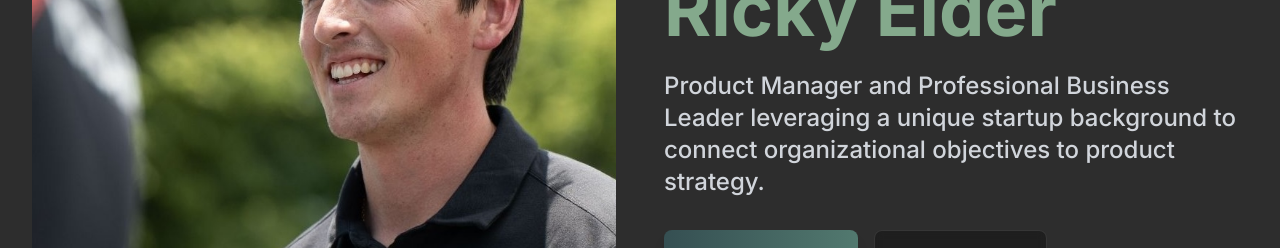
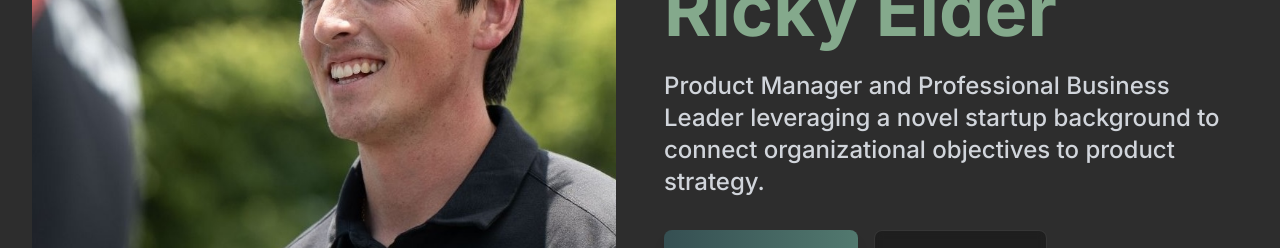
Before and after one commit to rickyelder07/mywebsite, a Next.js app: page / in a window 1280 px wide. Shown: the part 455-703 px from the top of the page. Built offline with nearby package versions, Linux system fonts and the light colour scheme.

Commit message:
feat: Update homepage and personal page styling
- Update homepage spacing and layout
- Adjust personal page image positioning
- Comment out Core Values section

```diff
--- a/app/page.tsx
+++ b/app/page.tsx
@@ -99,7 +99,7 @@ export default function Home() {
               animate={{ opacity: 1 }}
               transition={{ delay: 0.5 }}
             >
-              Product Manager and Professional Business Leader leveraging a unique startup background to connect organizational objectives to product strategy.
+              Product Manager and Professional Business Leader leveraging a novel startup background to connect organizational objectives to product strategy.
             </motion.p>
 
             <motion.div
```
